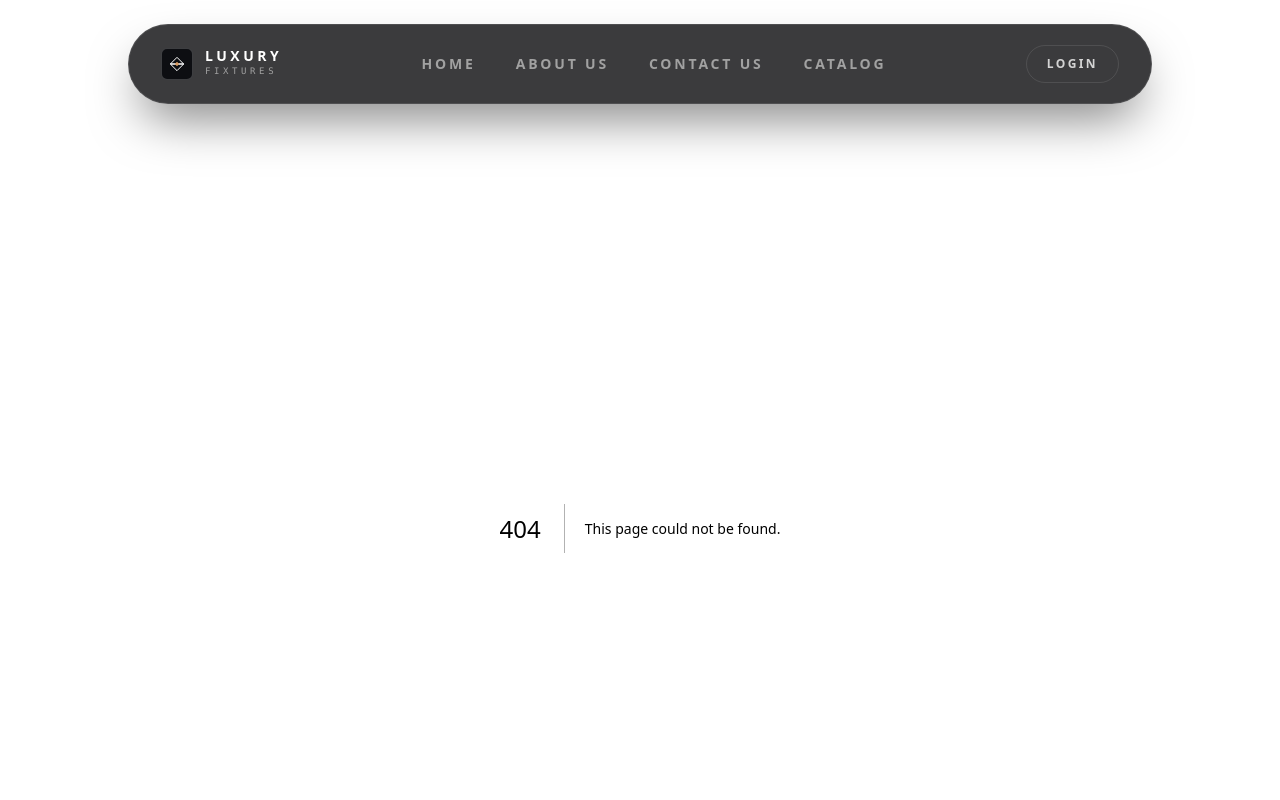
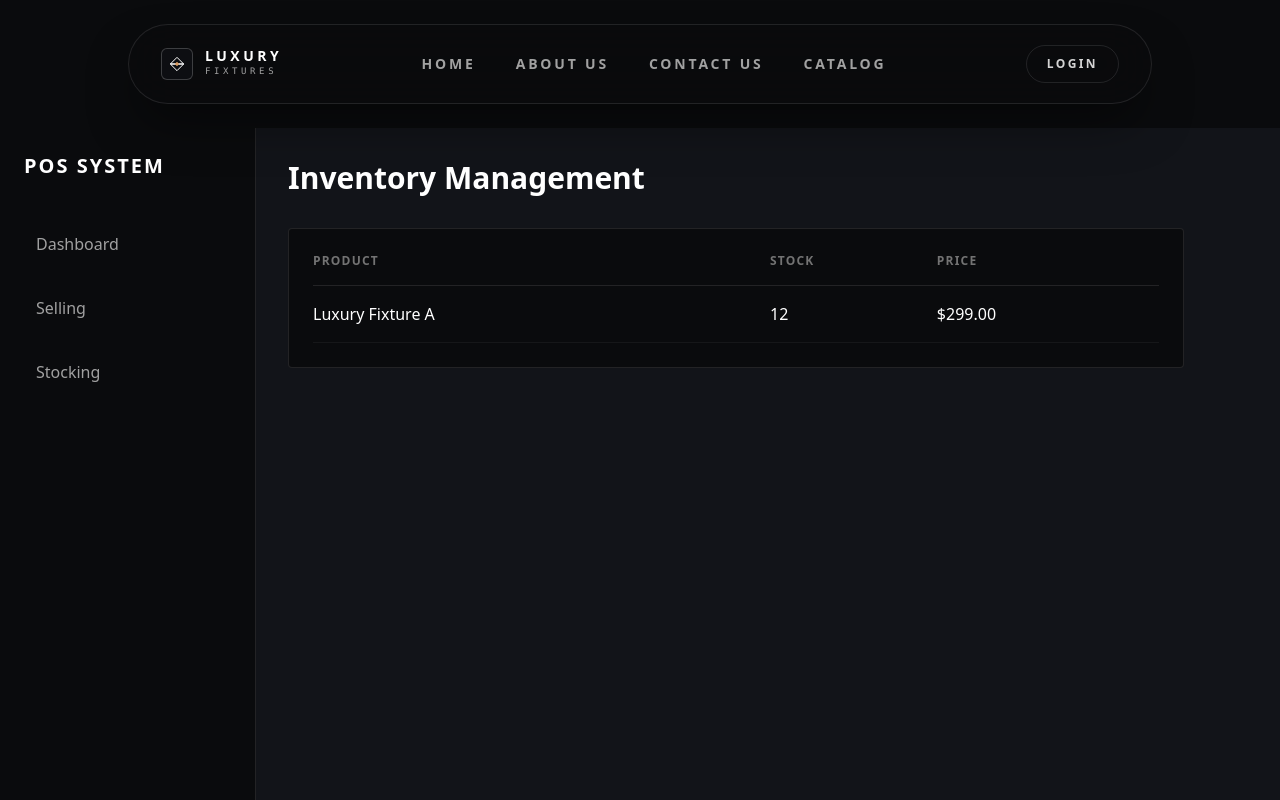
Before and after one commit to meraf/luxury-fixtures, a Next.js app: page /pos/stocking in a window 1280 px wide. Before the commit this address had no page. Shown: the top 800 px of the page. Built offline with nearby package versions, Linux system fonts and the light colour scheme.

Commit message:
feat: Add POSSidebar and layout components; implement dashboard, selling, and stocking pages with UI enhancements

```diff
--- /dev/null
+++ b/src/app/components/POSSidebar.tsx
@@ -0,0 +1,31 @@
+"use client";
+import Link from "next/link";
+import { usePathname } from "next/navigation";
+
+export default function POSSidebar() {
+  const pathname = usePathname();
+  const links = [
+    { name: "Dashboard", href: "/dashboard" },
+    { name: "Selling", href: "/selling" },
+    { name: "Stocking", href: "/stocking" },
+  ];
+
+  return (
+    <div className="w-64 bg-[#0a0b0d] border-r border-white/10 h-screen p-6 flex flex-col">
+      <h2 className="text-white font-bold text-xl mb-10 tracking-widest">POS SYSTEM</h2>
+      <nav className="flex flex-col gap-4">
+        {links.map((link) => (
+          <Link
+            key={link.name}
+            href={`/${link.href.replace('/', '')}`} // Adjust based on your route nesting
+            className={`p-3 rounded transition-colors ${
+              pathname === link.href ? "bg-[#d99b62] text-black" : "text-neutral-400 hover:text-white"
+            }`}
+          >
+            {link.name}
+          </Link>
+        ))}
+      </nav>
+    </div>
+  );
+}
--- /dev/null
+++ b/src/app/pos/dashboard/page.tsx
@@ -0,0 +1,13 @@
+export default function DashboardPage() {
+  return (
+    <div className="max-w-4xl">
+      <h1 className="text-3xl font-bold mb-8">Admin Dashboard</h1>
+      <div className="grid grid-cols-1 md:grid-cols-2 lg:grid-cols-3 gap-6">
+        <div className="bg-[#0a0b0d] p-6 border border-white/10 rounded">
+          <p className="text-neutral-500 uppercase text-xs tracking-widest">Revenue</p>
+          <p className="text-2xl mt-2">$12,400</p>
+        </div>
+      </div>
+    </div>
+  );
+}
--- /dev/null
+++ b/src/app/pos/layout.tsx
@@ -0,0 +1,15 @@
+import POSSidebar from "../components/POSSidebar";
+
+export default function POSLayout({ children }: { children: React.ReactNode }) {
+  return (
+    <div className="flex bg-[#121419] min-h-screen text-white">
+      <POSSidebar />
+      <main className="flex-1 p-8">{children}</main>
+    </div>
+  );
+}
+
+// this is the flex handling layout to issue this we will need to wrap the children in the layout component and then we will be able to use the layout for all the pages in the pos folder
+// on the next prifix the handling will acutlly be hadeded to the pos system
+// on the rest of the system we will be using the default layout
+// one last thing is on the cilderins we wont be using the default layout so we will need to add the layout to the pos folder and then we will be able to use it for all the pages in the pos folder
--- /dev/null
+++ b/src/app/pos/selling/page.tsx
@@ -0,0 +1,17 @@
+export default function SellingPage() {
+  return (
+    <div className="flex h-[calc(100vh-64px)] gap-6">
+      <div className="flex-1 bg-[#0a0b0d] p-6 rounded border border-white/10 overflow-y-auto">
+        <h1 className="text-2xl mb-6 font-serif">Catalog</h1>
+        {/* Product grid goes here */}
+      </div>
+      <div className="w-80 bg-[#0a0b0d] p-6 rounded border border-white/10 flex flex-col">
+        <h2 className="text-xl mb-4 font-serif">Cart</h2>
+        <div className="flex-1"></div>
+        <button className="w-full bg-[#d99b62] text-black py-3 font-bold uppercase tracking-widest hover:bg-white transition-colors">
+          Complete Sale
+        </button>
+      </div>
+    </div>
+  );
+}
--- /dev/null
+++ b/src/app/pos/stocking/page.tsx
@@ -0,0 +1,25 @@
+export default function StockingPage() {
+  return (
+    <div className="max-w-4xl">
+      <h1 className="text-3xl font-bold mb-8">Inventory Management</h1>
+      <div className="bg-[#0a0b0d] p-6 border border-white/10 rounded">
+        <table className="w-full text-left">
+          <thead>
+            <tr className="text-neutral-500 border-b border-white/10 uppercase text-xs tracking-widest">
+              <th className="pb-4">Product</th>
+              <th className="pb-4">Stock</th>
+              <th className="pb-4">Price</th>
+            </tr>
+          </thead>
+          <tbody>
+            <tr className="border-b border-white/5 hover:bg-white/5">
+              <td className="py-4">Luxury Fixture A</td>
+              <td className="py-4">12</td>
+              <td className="py-4">$299.00</td>
+            </tr>
+          </tbody>
+        </table>
+      </div>
+    </div>
+  );
+}
```
